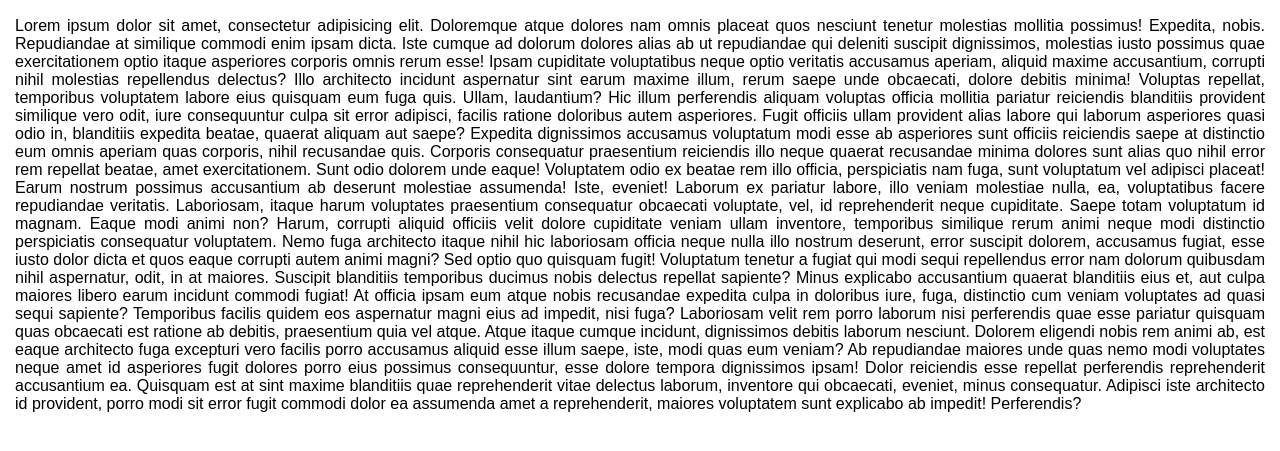
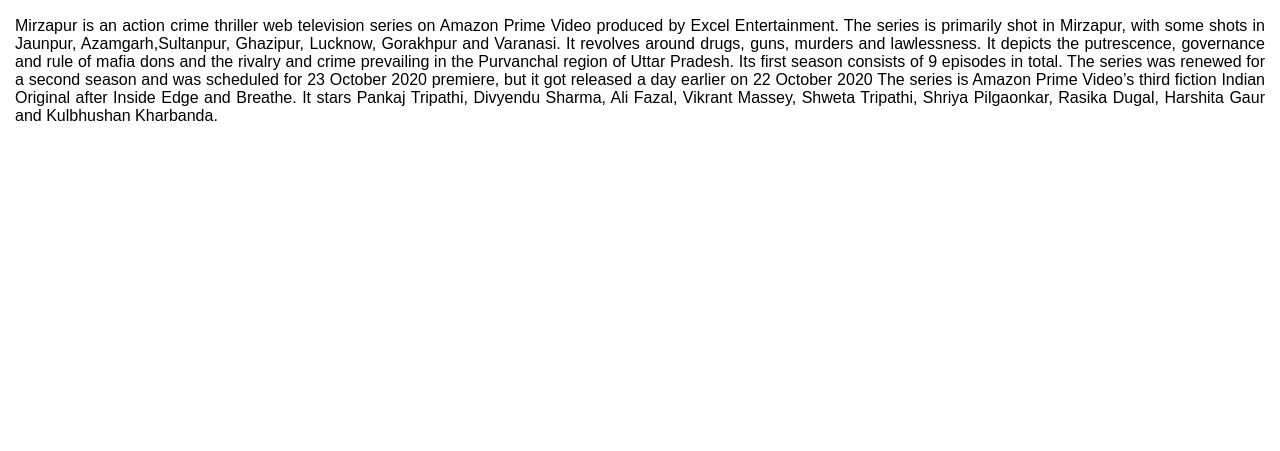
Before and after one commit to gaursuniverse/Mirzapur, a plain HTML site: page AmazonPrime/AmazonPrime.html in a window 1280 px wide. Shown: the part 171-622 px from the top of the page. Drawn offline with Linux system fonts and the light colour scheme.

Commit message:
Second Commit

```diff
--- a/AmazonPrime/AmazonPrime.css
+++ b/AmazonPrime/AmazonPrime.css
@@ -178,7 +178,7 @@ i {
 
 /* Breakpoint-3 : Below 480 px */
 
-@media(max-width:480px) {
+@media(max-width:450px) {
     #content img {
         width: 100%;
         height: 250px;
--- a/AmazonPrime/AmazonPrime.html
+++ b/AmazonPrime/AmazonPrime.html
@@ -11,6 +11,7 @@
 
 <body>
 <div id="container">
+
     <div id="header">
         <img src="../Images/primevideo.png" alt="Prime Logo">
         <h1>AMAZON PRIME</h1>
@@ -27,22 +28,14 @@
         <h2>1. MIRZAPUR</h2>
         <img src="../Images/Mirzapur.jpg" alt="Mirzapur Image">
         <p>
-            Lorem ipsum dolor sit amet, consectetur adipisicing elit. Doloremque atque dolores nam omnis placeat quos nesciunt tenetur molestias mollitia possimus! Expedita, nobis. Repudiandae at similique commodi enim ipsam dicta. Iste cumque ad dolorum dolores
-            alias ab ut repudiandae qui deleniti suscipit dignissimos, molestias iusto possimus quae exercitationem optio itaque asperiores corporis omnis rerum esse! Ipsam cupiditate voluptatibus neque optio veritatis accusamus aperiam, aliquid maxime
-            accusantium, corrupti nihil molestias repellendus delectus? Illo architecto incidunt aspernatur sint earum maxime illum, rerum saepe unde obcaecati, dolore debitis minima! Voluptas repellat, temporibus voluptatem labore eius quisquam eum
-            fuga quis. Ullam, laudantium? Hic illum perferendis aliquam voluptas officia mollitia pariatur reiciendis blanditiis provident similique vero odit, iure consequuntur culpa sit error adipisci, facilis ratione doloribus autem asperiores.
-            Fugit officiis ullam provident alias labore qui laborum asperiores quasi odio in, blanditiis expedita beatae, quaerat aliquam aut saepe? Expedita dignissimos accusamus voluptatum modi esse ab asperiores sunt officiis reiciendis saepe at
-            distinctio eum omnis aperiam quas corporis, nihil recusandae quis. Corporis consequatur praesentium reiciendis illo neque quaerat recusandae minima dolores sunt alias quo nihil error rem repellat beatae, amet exercitationem. Sunt odio
-            dolorem unde eaque! Voluptatem odio ex beatae rem illo officia, perspiciatis nam fuga, sunt voluptatum vel adipisci placeat! Earum nostrum possimus accusantium ab deserunt molestiae assumenda! Iste, eveniet! Laborum ex pariatur labore,
-            illo veniam molestiae nulla, ea, voluptatibus facere repudiandae veritatis. Laboriosam, itaque harum voluptates praesentium consequatur obcaecati voluptate, vel, id reprehenderit neque cupiditate. Saepe totam voluptatum id magnam. Eaque
-            modi animi non? Harum, corrupti aliquid officiis velit dolore cupiditate veniam ullam inventore, temporibus similique rerum animi neque modi distinctio perspiciatis consequatur voluptatem. Nemo fuga architecto itaque nihil hic laboriosam
-            officia neque nulla illo nostrum deserunt, error suscipit dolorem, accusamus fugiat, esse iusto dolor dicta et quos eaque corrupti autem animi magni? Sed optio quo quisquam fugit! Voluptatum tenetur a fugiat qui modi sequi repellendus
-            error nam dolorum quibusdam nihil aspernatur, odit, in at maiores. Suscipit blanditiis temporibus ducimus nobis delectus repellat sapiente? Minus explicabo accusantium quaerat blanditiis eius et, aut culpa maiores libero earum incidunt
-            commodi fugiat! At officia ipsam eum atque nobis recusandae expedita culpa in doloribus iure, fuga, distinctio cum veniam voluptates ad quasi sequi sapiente? Temporibus facilis quidem eos aspernatur magni eius ad impedit, nisi fuga? Laboriosam
-            velit rem porro laborum nisi perferendis quae esse pariatur quisquam quas obcaecati est ratione ab debitis, praesentium quia vel atque. Atque itaque cumque incidunt, dignissimos debitis laborum nesciunt. Dolorem eligendi nobis rem animi
-            ab, est eaque architecto fuga excepturi vero facilis porro accusamus aliquid esse illum saepe, iste, modi quas eum veniam? Ab repudiandae maiores unde quas nemo modi voluptates neque amet id asperiores fugit dolores porro eius possimus
-            consequuntur, esse dolore tempora dignissimos ipsam! Dolor reiciendis esse repellat perferendis reprehenderit accusantium ea. Quisquam est at sint maxime blanditiis quae reprehenderit vitae delectus laborum, inventore qui obcaecati, eveniet,
-            minus consequatur. Adipisci iste architecto id provident, porro modi sit error fugit commodi dolor ea assumenda amet a reprehenderit, maiores voluptatem sunt explicabo ab impedit! Perferendis?
+            Mirzapur is an action crime thriller web television series on Amazon Prime Video produced by Excel Entertainment.
+            The series is primarily shot in Mirzapur, with some shots in Jaunpur, Azamgarh,Sultanpur, Ghazipur, Lucknow, Gorakhpur and Varanasi.
+            It revolves around drugs, guns, murders and lawlessness.
+            It depicts the putrescence, governance and rule of mafia dons and the rivalry and crime prevailing in the Purvanchal region of Uttar Pradesh.
+            Its first season consists of 9 episodes in total.
+            The series was renewed for a second season and was scheduled for 23 October 2020 premiere, but it got released a day earlier on 22 October 2020
+            The series is Amazon Prime Video’s third fiction Indian Original after Inside Edge and Breathe.
+            It stars Pankaj Tripathi, Divyendu Sharma, Ali Fazal, Vikrant Massey, Shweta Tripathi, Shriya Pilgaonkar, Rasika Dugal, Harshita Gaur and Kulbhushan Kharbanda.
         </p>
     </div>
     <div id="sidebar">
```
Lines whose indentation alone changed are shown as unchanged.
